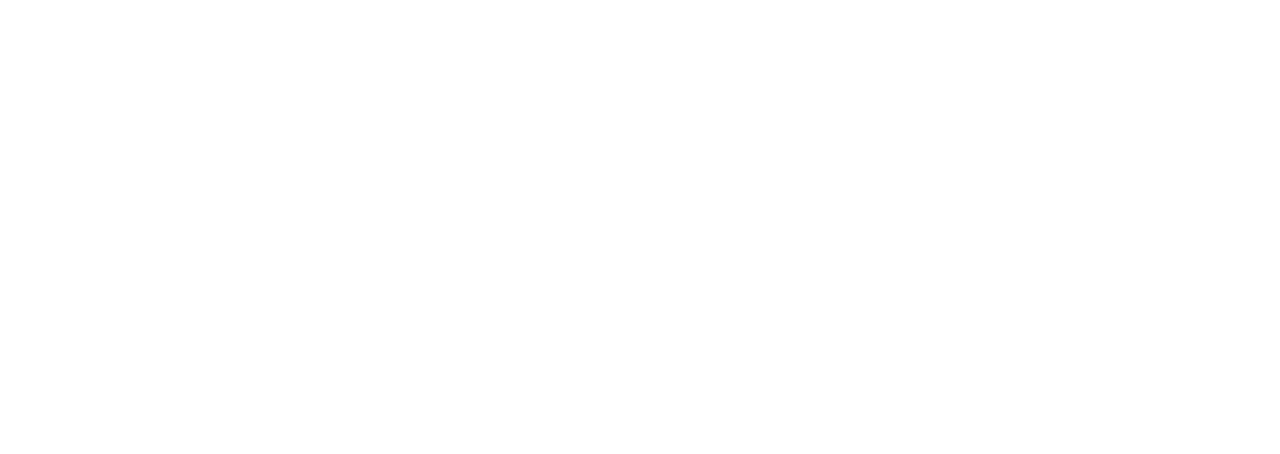
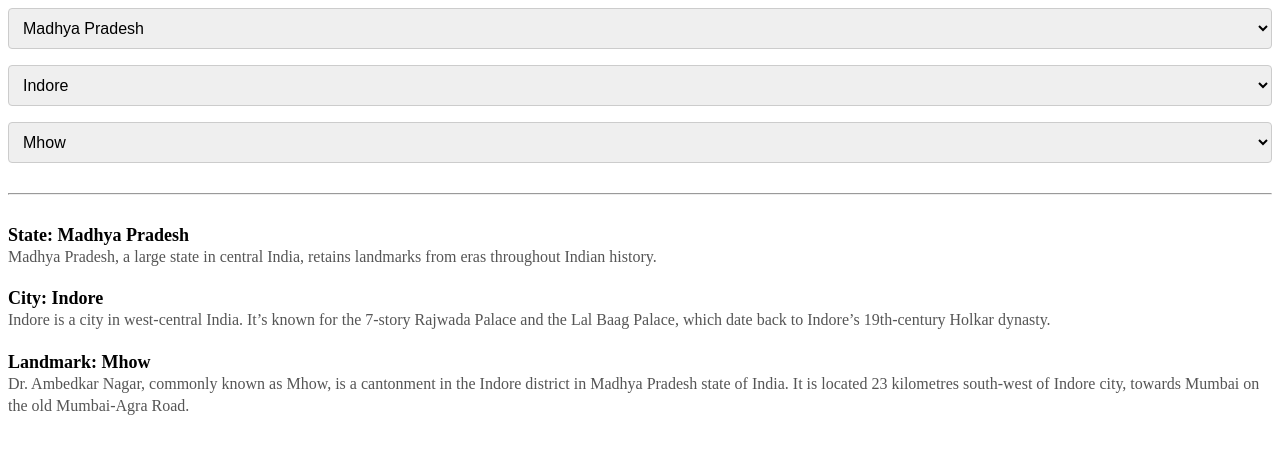
Before and after one commit to acciojob/dropdown-react-prmd04, a React app: page / in a window 1280 px wide. Shown: the top 454 px of the page. Built offline with nearby package versions, Linux system fonts and the light colour scheme.

Commit message:
completed

```diff
--- a/src/components/App.js
+++ b/src/components/App.js
@@ -138,13 +138,77 @@
 }];
 
 
-function App()
-{
-	// Do not alter/remove main div
+function App() {
+	const[stateIndex,setStateIndex] = useState(0);
+	const[cityIndex,setCityIndex] = useState(0);
+	const[landmarkIndex,setLandmarkIndex] = useState(0);
+
+
+	const selectedState = states[stateIndex];
+	const selectedCity = selectedState.city[cityIndex];
+	const selectedLandmark = selectedCity.landmarks[landmarkIndex];
 	return (
 	<div id="main">
+		<select
+		id="state"
+		value={stateIndex}
+		onChange={(e)=>{
+			setStateIndex(Number(e.target.value));
+			setCityIndex(0); // reset city
+			setLandmarkIndex(0); // reset landmark
+		}}
+		>
+			{states.map((states,index) =>(
+				<option key={index} value={index}>
+					{states.name}
+				</option>
+			))}
+		</select>
 
-	</div>
+		<select
+        id="city"
+        value={cityIndex}
+        onChange={(e) => {
+          setCityIndex(Number(e.target.value));
+          setLandmarkIndex(0); // reset landmark
+        }}
+      >
+        {selectedState.city.map((city, index) => (
+          <option key={index} value={index}>
+            {city.name}
+          </option>
+        ))}
+      </select>
+
+      {/* LANDMARK DROPDOWN */}
+      <select
+        id="landmark"
+        value={landmarkIndex}
+        onChange={(e) => {
+          setLandmarkIndex(Number(e.target.value));
+        }}
+      >
+        {selectedCity.landmarks.map((landmark, index) => (
+          <option key={index} value={index}>
+            {landmark.name}
+          </option>
+        ))}
+      </select>
+
+      <hr />
+
+      {/* State Details */}
+      <div id="state-name"><strong>State:</strong> {selectedState.name}</div>
+      <div id="state-description">{selectedState.description}</div>
+
+      {/* City Details */}
+      <div id="city-name"><strong>City:</strong> {selectedCity.name}</div>
+      <div id="city-description">{selectedCity.description}</div>
+
+      {/* Landmark Details */}
+      <div id="landmark-name"><strong>Landmark:</strong> {selectedLandmark.name}</div>
+      <div id="landmark-description">{selectedLandmark.description}</div>
+    </div>
 	);
 }
 
--- a/src/index.js
+++ b/src/index.js
@@ -1,7 +1,6 @@
 import React from "react";
 import ReactDOM from "react-dom";
 import App from "./components/App";
-import "bootstrap/dist/css/bootstrap.min.css";
 
 
 ReactDOM.render(<App />, document.getElementById("root"));
--- a/src/styles/App.css
+++ b/src/styles/App.css
@@ -1,16 +1,32 @@
-h1 {
-    color: #27aedb;
-    text-align: center;
-    }
-
-
-button{
-    color: #27aedb;
-    text-align: center;
-    justify-content: center;
-    align-items: center;
+.App {
+  font-family: sans-serif;
+  padding: 20px;
+  max-width: 600px;
+  margin: auto;
 }
 
-.bg-pink{
-	background-color:pink;
+select {
+  display: block;
+  width: 100%;
+  padding: 10px;
+  margin-bottom: 16px;
+  font-size: 16px;
+  border-radius: 4px;
+  border: 1px solid #ccc;
 }
+
+hr {
+  margin: 30px 0;
+}
+
+div[id$="-name"] {
+  font-weight: bold;
+  font-size: 18px;
+  margin-top: 10px;
+}
+
+div[id$="-description"] {
+  color: #555;
+  margin-bottom: 20px;
+  line-height: 1.4;
+}
```
Also changed, not shown: 1 other file (tests, documents, lock files or other folders).
